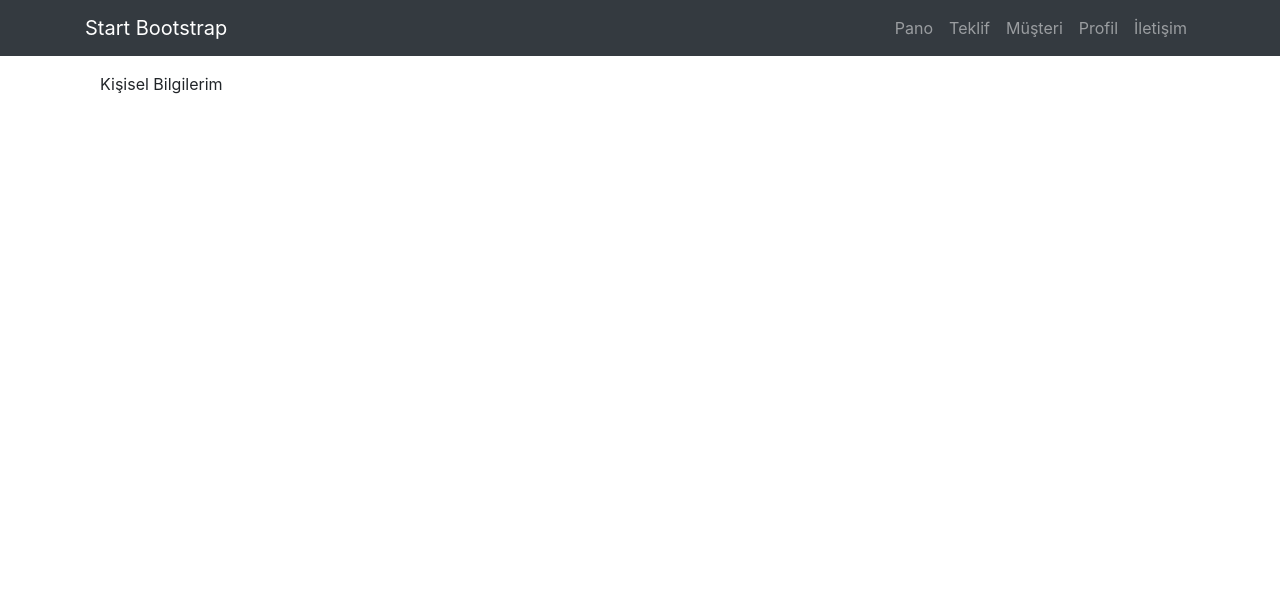
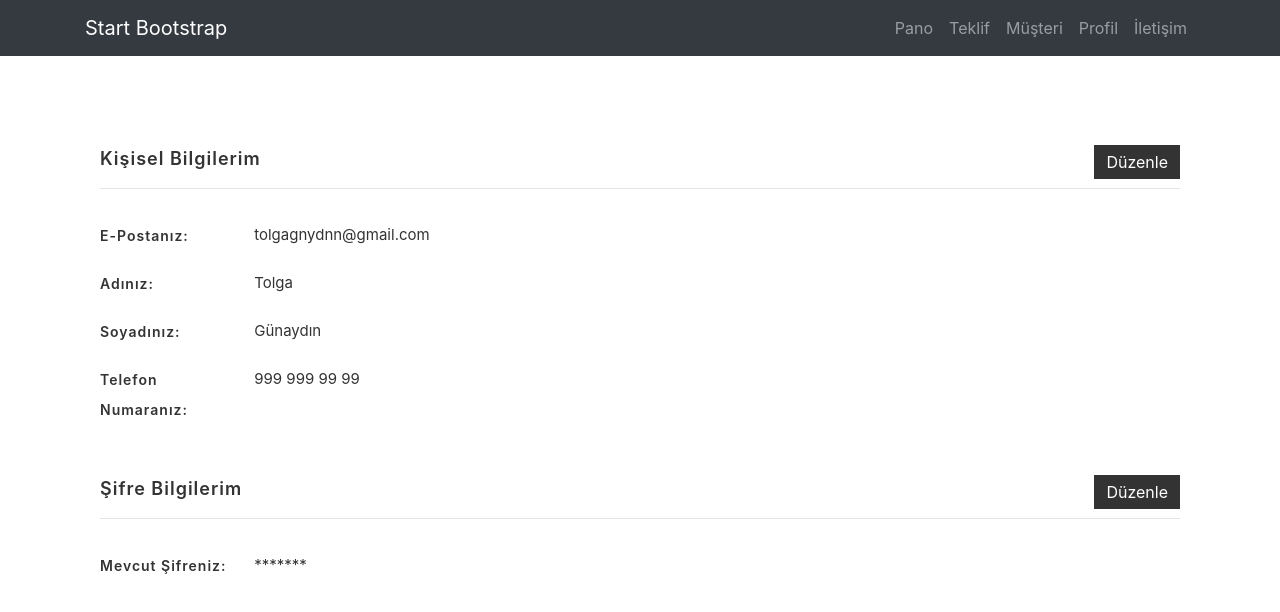
Before and after one commit to tolgagnydnn/teklifsts, a Vue app in the folder web/: page /profil in a window 1280 px wide. Shown: the top 612 px of the page. Built offline with nearby package versions, Linux system fonts and the light colour scheme.

Commit message:
Profil sayfası yeniden tasarlandı.

```diff
--- /dev/null
+++ b/web/src/assets/scss/common/profile.scss
@@ -0,0 +1,28 @@
+.profile {
+  padding-top: 25px;
+  &__title {
+    @include mainTitle;
+    padding-bottom: 8px;
+  }
+  &__edit {
+    float: right;
+    background: $black;
+    color:$white;
+    padding: 5px 12px;
+    cursor: pointer;
+  }
+  &__info, &__password {
+    padding-top: 1rem;
+  }
+  &__itemtitle {
+    @include mainTitle;
+    width: 150px;
+    display: inline-block;
+    line-height: 30px;
+    vertical-align: top;
+    font-size: 14px;
+  }
+  &__itemcontent {
+    @include mainContent;
+  }
+}
--- a/web/src/assets/scss/main.scss
+++ b/web/src/assets/scss/main.scss
@@ -1,4 +1,3 @@
-@import url('https://fonts.googleapis.com/css?family=Oswald:200,300,400,500,600,700&display=swap&subset=latin-ext');
 @import url('https://fonts.googleapis.com/css?family=Poppins:200,300,400,500,600,700,800&display=swap&subset=latin-ext');
 
 body {
@@ -16,28 +15,25 @@ body {
 
 /*Fonts*/
 $poppins:'Poppins', sans-serif;
-$oswald:'Oswald', sans-serif;
 
 /*Color*/
 $white:#fff;
-$black:#000;
+$black:#333;
 $green:#389466;
+$gray:#9a9a9a;
 /**/
 @mixin mainTitle {
-  font-size: 15px;
-  color:$white;
-  font-weight: 400;
-  text-transform: capitalize;
+  font-size: 18px;
+  color:$black;
+  font-weight: 600;
+  margin-bottom: 2px;
   letter-spacing: 1px;
-  padding-left: 10px;
-  font-family: $oswald;
 }
 @mixin mainContent {
-  font-size: .75rem;
+  font-size: 15px;
   line-height: 1.8;
-  margin-bottom: 5px;
-  font-family: $poppins;
-  color: #9a9a9a;
+  font-weight: 400;
+  color:$black;
 }
 
 /*V-cloak*/
@@ -54,3 +50,4 @@ $green:#389466;
 
 /*İmport Scss*/
 @import './common/login.scss';
+@import './common/profile.scss';
--- a/web/src/components/Profil.vue
+++ b/web/src/components/Profil.vue
@@ -2,12 +2,44 @@
 
 <section class="profile">
   <div class="container">
-    <div class="title">
-      <p> Kişisel Bilgilerim </p>
+    <div class="row">
+      <div class="col-lg-12 col-md-12 col-sm-12 col-12 mt-5">
+        <div>
+          <span class="profile__title"> Kişisel Bilgilerim </span>
+          <span class="profile__edit"> Düzenle </span>
+          <hr>
+        </div>
+        <div class="profile__info">
+          <span class="profile__itemtitle"> E-Postanız: </span>
+          <span class="profile__itemcontent"> tolgagnydnn@gmail.com </span>
+        </div>
+        <div class="profile__info">
+          <span class="profile__itemtitle"> Adınız: </span>
+          <span class="profile__itemcontent"> Tolga </span>
+        </div>
+        <div class="profile__info">
+          <span class="profile__itemtitle"> Soyadınız: </span>
+          <span class="profile__itemcontent"> Günaydın </span>
+        </div>
+        <div class="profile__info">
+          <span class="profile__itemtitle"> Telefon Numaranız: </span>
+          <span class="profile__itemcontent"> 999 999 99 99 </span>
+        </div>
+      </div>
+
+      <div class="col-lg-12 col-md-12 col-sm-12 col-12 mt-5">
+        <div>
+          <span class="profile__title"> Şifre Bilgilerim </span>
+          <span class="profile__edit"> Düzenle </span>
+          <hr>
+        </div>
+        <div class="profile__password">
+          <span class="profile__itemtitle"> Mevcut Şifreniz: </span>
+          <span class="profile__itemcontent"> *******  </span>
+        </div>
     </div>
 
-
-
+   </div>
   </div>
 </section>
 
```
